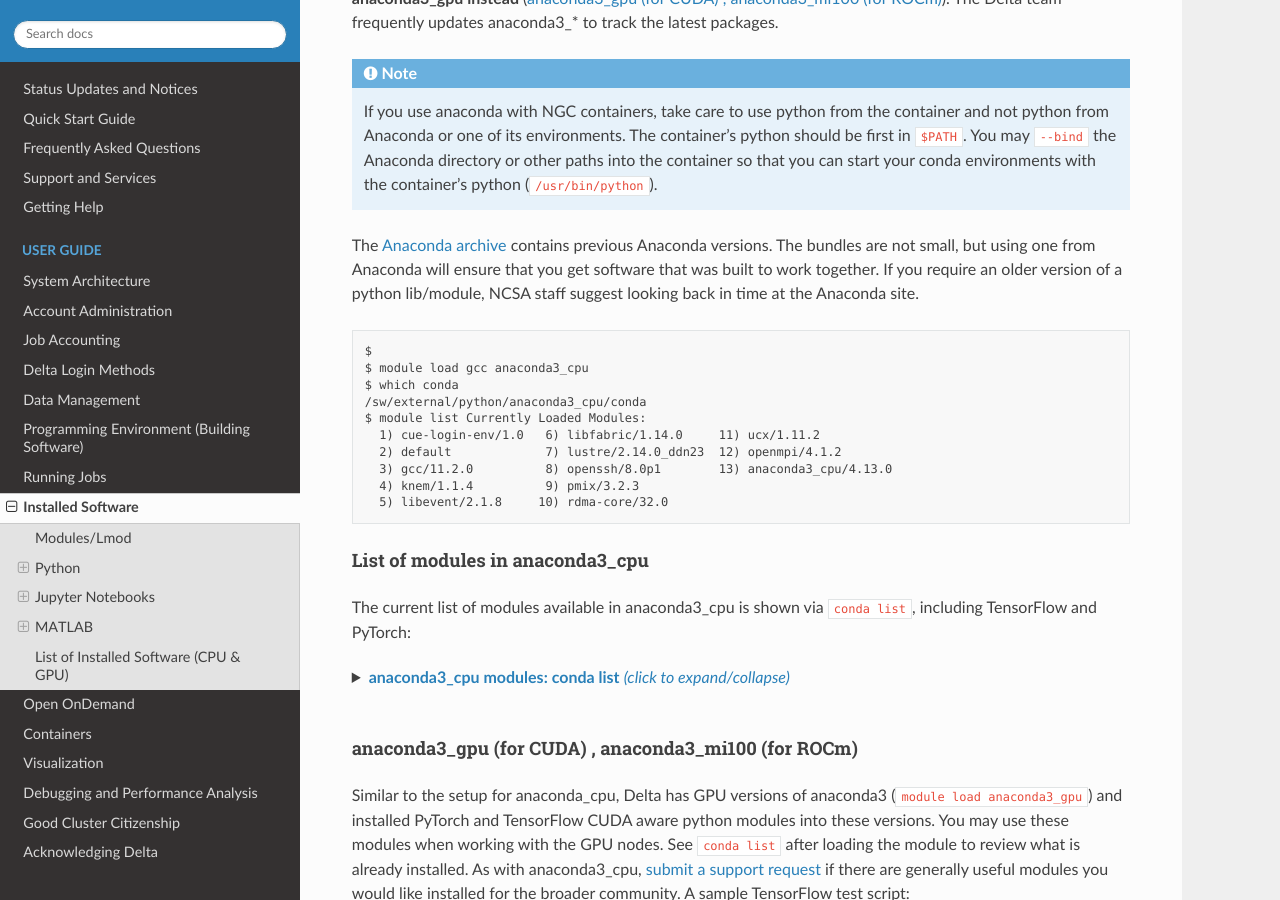
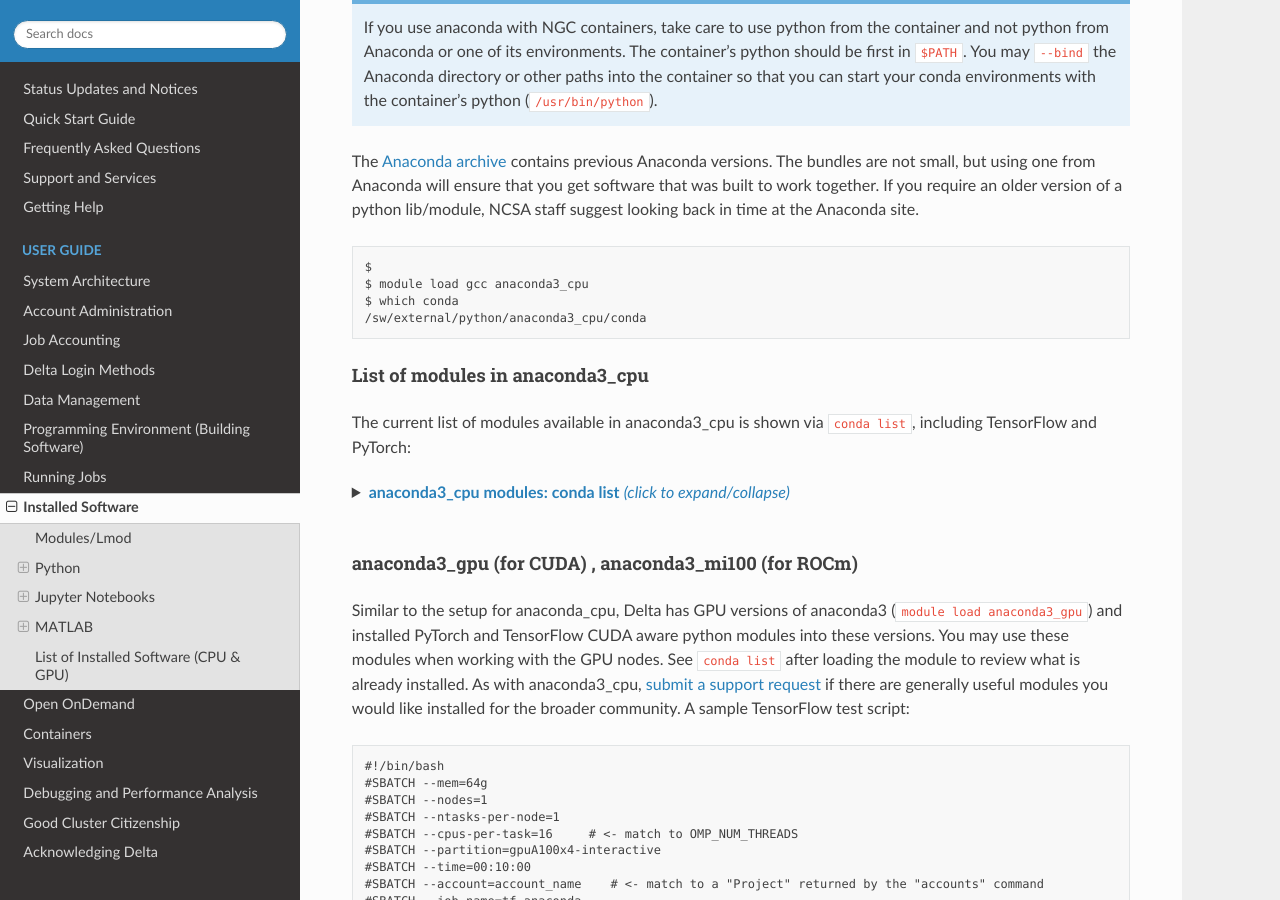
Before and after one commit to ncsa/Delta_doc, a Sphinx documentation site: the page built from docs/source/user_guide/software.rst, in a window 1280 px wide and 900 px high, scrolled down 3885 px. Built offline with Sphinx 7.4.7 and the Read the Docs theme 3.1.0, drawn with Linux system fonts in a browser that asks for light colours; some of the changed text lies outside the part shown.

Commit message:
Update software.rst
removed references to ucx

```diff
--- a/docs/source/user_guide/software.rst
+++ b/docs/source/user_guide/software.rst
@@ -26,8 +26,8 @@ Use ``module spider package_name`` to search for software in Lmod and see the st
    |    module list                   |      $ module list                                                                   |
    |                                  |                                                                                      |
    | Display the currently loaded     |      Currently Loaded Modules:                                                       |
-   | modules.                         |      1) gcc/11.2.0   3) openmpi/4.1.2                                                |
-   |                                  |      2) ucx/1.11.2   4) cuda/11.6.1                                                  |
+   | modules.                         |      1) gcc/11.4.0   3) openmpi/4.1.6                                                |
+   |                                  |      2) cuda/11.8.0                                                                  |
    |                                  |                                                                                      |
    |                                  |                                                                                      |
    +----------------------------------+--------------------------------------------------------------------------------------+
@@ -38,7 +38,7 @@ Use ``module spider package_name`` to search for software in Lmod and see the st
    | Loads a package or metamodule    |      $ module load                                                                   |
    | such as netcdf-c.                |                                                                                      |
    |                                  |      Due to MODULEPATH changes, the following have been reloaded:                    |
-   |                                  |      1) gcc/11.2.0     2) openmpi/4.1.2     3) ucx/1.11.2                            |
+   |                                  |      1) gcc/11.4.0     2) openmpi/4.1.5                                              |
    |                                  |                                                                                      |
    |                                  |                                                                                      |
    |                                  |                                                                                      |
@@ -135,12 +135,7 @@ You can add modules via ``pip3 install --user <modulename>``, `setup virtual env
 
    $ module load gcc python
    $ which python
-   /sw/spack/delta-2022-03/apps/python/3.10.4-gcc-11.2.0-3cjjp6w/bin/python
-   $ module list
-
-   Currently Loaded Modules:
-     1) modtree/gpu   3) gcc/11.2.0    5) ucx/1.11.2      7) python/3.10.4
-     2) default       4) cuda/11.6.1   6) openmpi/4.1.2
+   /sw/spack/deltas11-2023-03/apps/linux-rhel8-zen3/gcc-11.4.0/python-3.12.1-ahcgi2c/bin/python
 
 List of modules available in python from ``pip3 list``:
 
@@ -191,12 +186,6 @@ If you require an older version of a python lib/module, NCSA staff suggest looki
    $ module load gcc anaconda3_cpu
    $ which conda
    /sw/external/python/anaconda3_cpu/conda
-   $ module list Currently Loaded Modules:
-     1) cue-login-env/1.0   6) libfabric/1.14.0     11) ucx/1.11.2
-     2) default             7) lustre/2.14.0_ddn23  12) openmpi/4.1.2
-     3) gcc/11.2.0          8) openssh/8.0p1        13) anaconda3_cpu/4.13.0
-     4) knem/1.1.4          9) pmix/3.2.3
-     5) libevent/2.1.8     10) rdma-core/32.0
 
 List of modules in anaconda3_cpu
 $$$$$$$$$$$$$$$$$$$$$$$$$$$$$$$$$$
```
